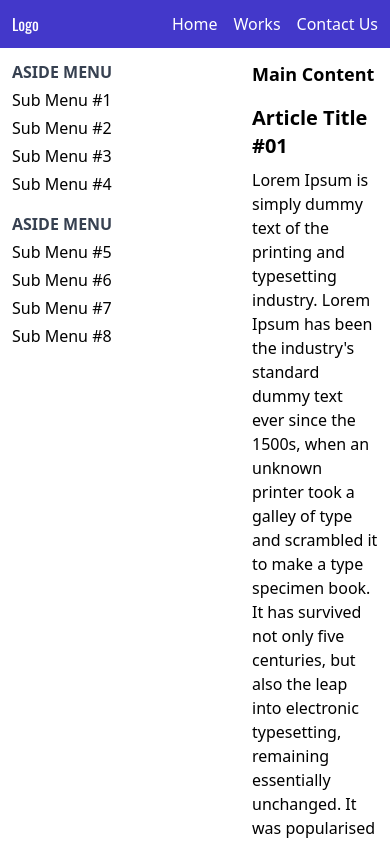
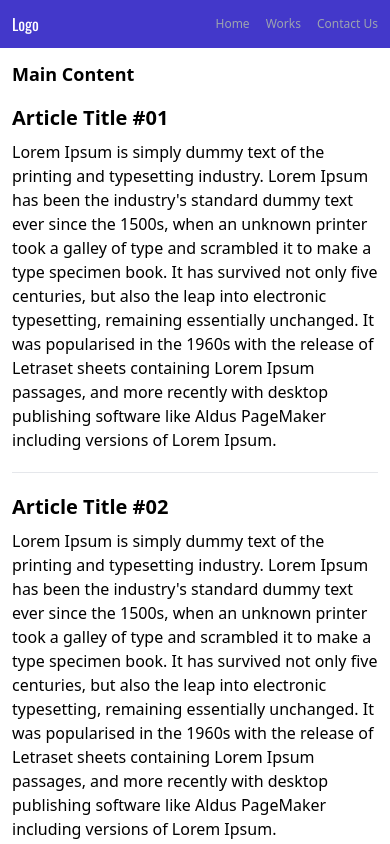
Before and after one commit to yses9296/node_is, a website: page public/index.html in a window 390 px wide. Shown: the top 844 px of the page. Drawn offline with nearby package versions, Linux system fonts and the light colour scheme.

Commit message:
node js 05

```diff
--- a/public/index.html
+++ b/public/index.html
@@ -17,16 +17,16 @@
         <div class="flex justify-between">
             <h1 class="font-Oswald">Logo</h1>
             <nav>
-                <ul class="flex gap-4">
-                    <li><a href="#">Home</a></li>
-                    <li><a href="#">Works</a></li>
-                    <li><a href="#">Contact Us</a></li>
+                <ul class="flex gap-4 text-xs text-gray-400 ">
+                    <li><a href="#" class="hover:text-white leading-6 hover:underline">Home</a></li>
+                    <li><a href="#" class="hover:text-white leading-6 hover:underline">Works</a></li>
+                    <li><a href="#" class="hover:text-white leading-6 hover:underline">Contact Us</a></li>
                 </ul>
             </nav>
         </div>
     </header>
     <main class="flex p-3">
-        <aside class="w-60 fixed">
+        <aside class="w-60 fixed hidden md:block">
             <nav class="mb-4">
                 <h2 class="font-bold uppercase text-gray-700">Aside Menu</h2>
                 <ul>
@@ -46,7 +46,7 @@
                 </ul>
             </nav>
         </aside>
-        <section class="w-full ml-60">
+        <section class="w-full md:ml-60">
             <h2 class="text-lg font-extrabold mb-4">Main Content</h2>
             <article class="border-b border-gray-200 mb-5 pb-5">
                 <h3 class="text-xl font-bold mb-2">Article Title #01</h3>
```
